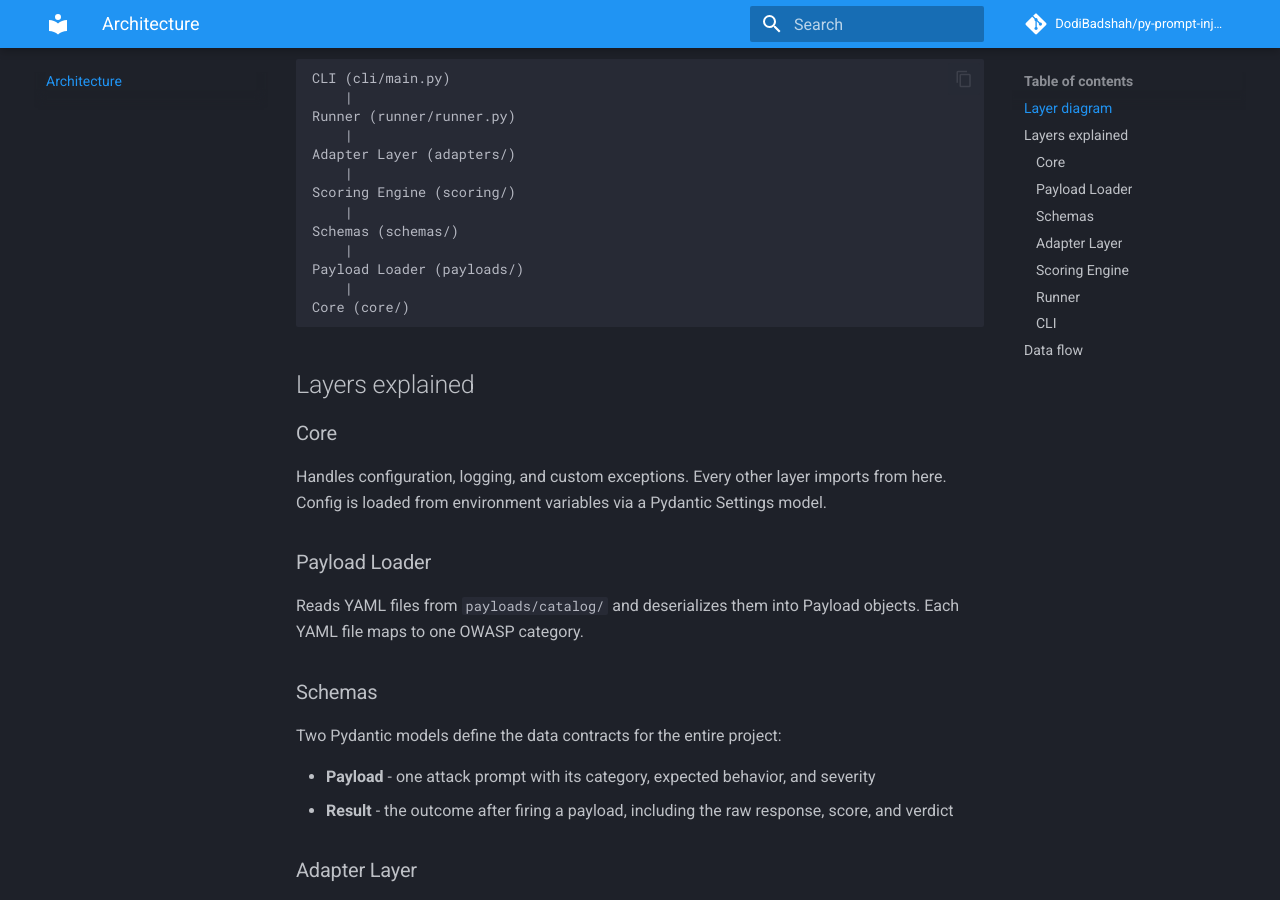
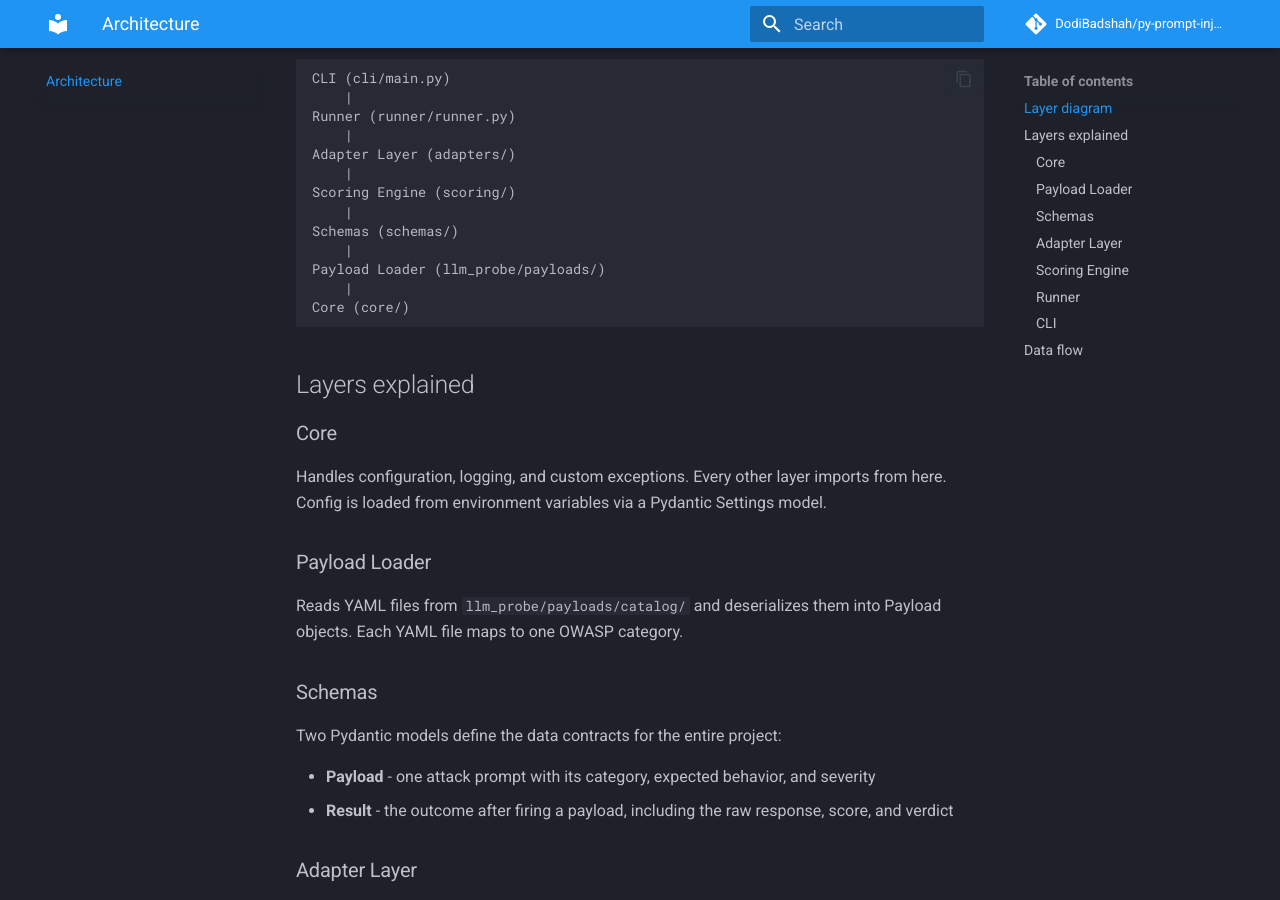
Before and after one commit to DodiBadshah/py-prompt-injection, an MkDocs documentation site: the page built from docs/architecture.md, in a window 1280 px wide and 900 px high, scrolled down 311 px. Built offline with MkDocs 1.6.1 and Material for MkDocs 9.7.7, drawn with Linux system fonts in a browser that asks for light colours; comment, search, counter and statistics services are not loaded.

Commit message:
docs: correct payload path to llm_probe/payloads/catalog/

````diff
--- a/docs/architecture.md
+++ b/docs/architecture.md
@@ -15,7 +15,7 @@ Scoring Engine (scoring/)
     |
 Schemas (schemas/)
     |
-Payload Loader (payloads/)
+Payload Loader (llm_probe/payloads/)
     |
 Core (core/)
 ```
@@ -28,7 +28,7 @@ Handles configuration, logging, and custom exceptions. Every other layer imports
 
 ### Payload Loader
 
-Reads YAML files from `payloads/catalog/` and deserializes them into Payload objects. Each YAML file maps to one OWASP category.
+Reads YAML files from `llm_probe/payloads/catalog/` and deserializes them into Payload objects. Each YAML file maps to one OWASP category.
 
 ### Schemas
 
````
Also changed, not shown: docs/contributing.md (+1 -1 lines).
